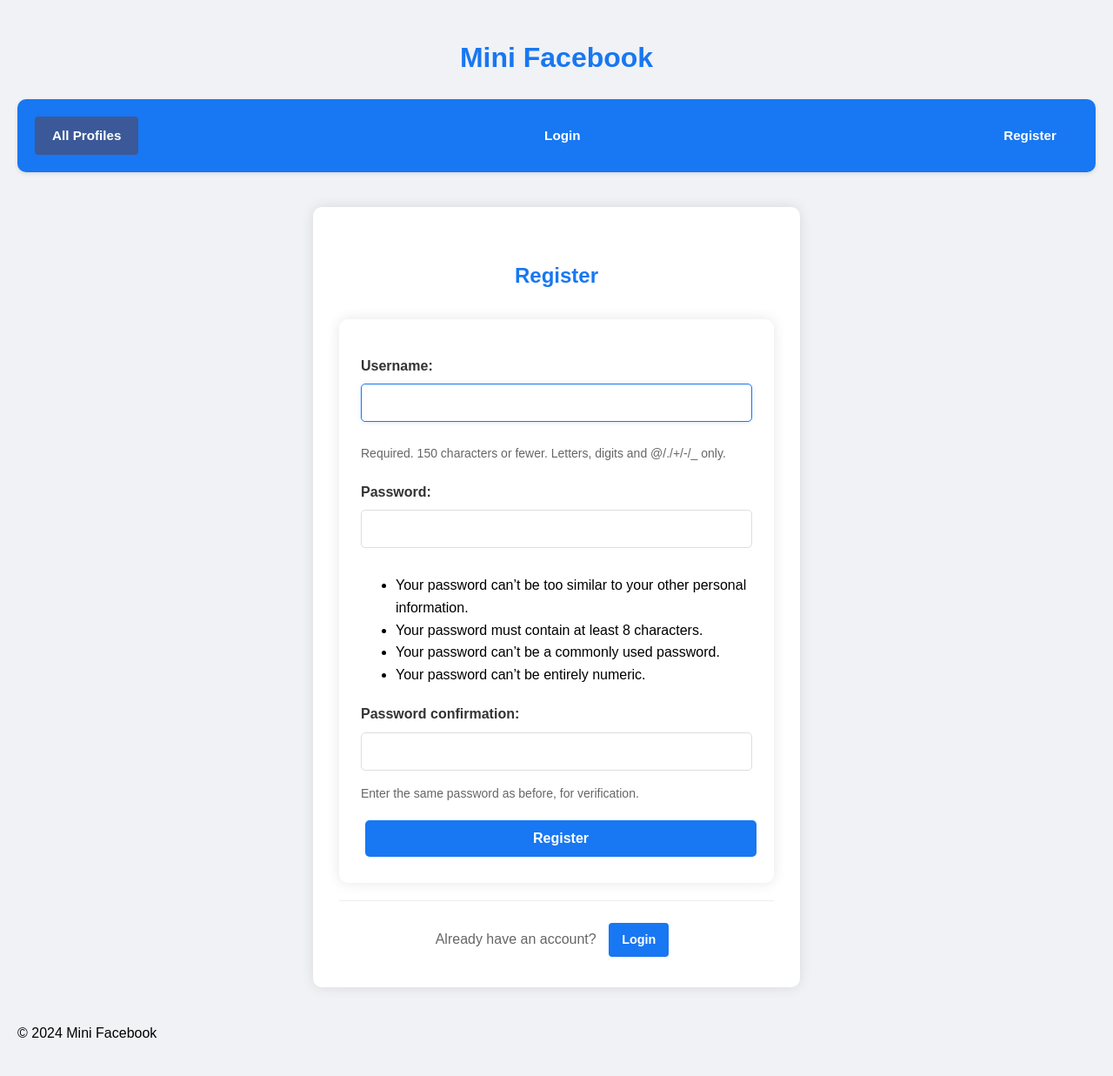
After one commit to ame0101/cs412, a Django app: page /mini_fb/register/ in a window 1280 px wide. The commit adds this page. Shown: the whole page at 87% size. Run offline with Django 5.2, Linux system fonts and the light colour scheme.

Commit message:
Updated Mini FB

```diff
--- a/cs412/urls.py
+++ b/cs412/urls.py
@@ -30,6 +30,7 @@ urlpatterns = [
     path("admin/", admin.site.urls),
     path("restaurant/", include('restaurant.urls')),
     path('mini_fb/', include('mini_fb.urls')),
+    path('', include('mini_fb.urls')),
 
     path('', views.main_view, name='home'),
 
--- a/mini_fb/forms.py
+++ b/mini_fb/forms.py
@@ -1,5 +1,6 @@
 from django import forms
 from .models import Profile, StatusMessage
+from django.contrib.auth.forms import UserCreationForm
 
 class CreateProfileForm(forms.ModelForm):
     class Meta:
@@ -25,3 +26,8 @@ class UpdateStatusMessageForm(forms.ModelForm):
     class Meta:
         model = StatusMessage
         fields = ['message']
+
+class CreateProfileForm(forms.ModelForm):
+    class Meta:
+        model = Profile
+        fields = ['first_name', 'last_name', 'city', 'profile_image_url', 'email_address']
--- a/mini_fb/static/mini_fb/styles.css
+++ b/mini_fb/static/mini_fb/styles.css
@@ -1,4 +1,4 @@
-/* mini_fb/static/mini_fb/css/styles.css */
+
 
 body {
     font-family: Arial, sans-serif;
@@ -148,13 +148,14 @@ form button[type="submit"]:hover {
     font-size: 0.85em;
     color: #888;
 }
-
 nav {
     background-color: #1877f2;
     padding: 15px;
     margin-bottom: 25px;
-    border-radius: 5px;
+    border-radius: 10px;
+    box-shadow: 0 2px 4px rgba(0,0,0,0.1);
 }
+
 
 nav ul {
     list-style-type: none;
@@ -193,8 +194,31 @@ nav ul li a:hover {
     font-size: 1em;
 }
 
-.button:hover {
-    background-color: #166fe5;
+.button,
+.button-all-profiles,
+.button-create-profile,
+.button-update-profile,
+.button-logout {
+    display: inline-block;
+    padding: 12px 24px;
+    border-radius: 6px;
+    font-weight: 600;
+    text-decoration: none;
+    text-align: center;
+    transition: all 0.2s ease;
+    border: none;
+    cursor: pointer;
+    font-size: 0.95em;
+    background-color: rgba(255, 255, 255, 0.1);
+    color: white;
+}
+
+.button:hover,
+.button-all-profiles:hover,
+.button-create-profile:hover,
+.button-update-profile:hover {
+    background-color: rgba(255, 255, 255, 0.2);
+    transform: translateY(-1px);
 }
 
 .back-button {
@@ -239,11 +263,18 @@ nav ul li a:hover {
 
 .button-container {
     display: flex;
-    justify-content: center;
+    justify-content: space-between;
+    align-items: center;
     flex-wrap: wrap;
-    margin: 20px 0;
+    gap: 10px;
 }
 
+.button-container form {
+    margin: 0;
+    padding: 0;
+    background: none;
+    box-shadow: none;
+}
 .status-actions {
     display: flex;
     justify-content: flex-end;
@@ -311,7 +342,6 @@ nav ul li a:hover {
     margin-top: 10px;
 }
 
-
 .friends-list {
     list-style-type: none;
     padding: 0;
@@ -340,13 +370,10 @@ nav ul li a:hover {
     border: 2px solid #1877f2;
 }
 
-
-
 .friends-list a:hover {
     color: white;
     text-decoration: none;
 }
-
 
 .friends-list a {
     color: #1877f2;
@@ -371,9 +398,6 @@ nav ul li a:hover {
     color: white;
 }
 
-
-
-
 .friends-list a:not(.button-add-friend) {
     color: #1877f2;
     text-decoration: none;
@@ -396,3 +420,222 @@ nav ul li a:hover {
     background-color: #005f6a;
     color: white;
 }
+
+
+.button {
+    display: inline-block;
+    padding: 10px 20px;
+    margin-right: 10px;
+    background-color: #3b5998;
+    color: white;
+    text-decoration: none;
+    border-radius: 4px;
+}
+
+.button:hover {
+    background-color: #2d4373;
+}
+
+
+form {
+    margin-bottom: 20px;
+}
+
+label {
+    display: block;
+    margin-bottom: 5px;
+}
+
+input[type="text"],
+input[type="email"],
+input[type="password"],
+textarea {
+    width: 100%;
+    padding: 10px;
+    margin-bottom: 10px;
+    border: 1px solid #ccc;
+    border-radius: 4px;
+}
+
+button[type="submit"] {
+    padding: 10px 20px;
+    background-color: #3b5998;
+    color: white;
+    border: none;
+    border-radius: 4px;
+    cursor: pointer;
+}
+
+button[type="submit"]:hover {
+    background-color: #2d4373;
+}
+
+
+.profile-container {
+    margin-bottom: 20px;
+}
+
+.profile-image img {
+    max-width: 200px;
+    max-height: 200px;
+    border-radius: 50%;
+}
+
+.profile-details {
+    margin-top: 10px;
+}
+
+
+.status-message {
+    margin-bottom: 20px;
+    padding: 10px;
+    background-color: #f2f2f2;
+    border-radius: 4px;
+}
+
+.status-image {
+    max-width: 100%;
+    margin-top: 10px;
+}
+
+
+.friends-list {
+    list-style-type: none;
+    padding: 0;
+}
+
+.friends-list li {
+    margin-bottom: 10px;
+}
+
+
+.news-feed {
+    list-style-type: none;
+    padding: 0;
+}
+
+.news-feed-item {
+    margin-bottom: 20px;
+    padding: 10px;
+    background-color: #f2f2f2;
+    border-radius: 4px;
+}
+
+.news-feed-image {
+    max-width: 100%;
+    margin-top: 10px;
+}
+.button-login,
+.button-register {
+    background-color: #1877f2;
+    color: white;
+    padding: 10px 20px;
+    border-radius: 4px;
+    text-decoration: none;
+    transition: background-color 0.3s;
+}
+
+.button-login:hover,
+.button-register:hover {
+    background-color: #166fe5;
+}
+
+.button-logout {
+    background-color: #f8f9fa;
+    color: #1877f2;
+    padding: 10px 20px;
+}
+
+.button-logout:hover {
+    background-color: #e9ecef;
+    color: #1877f2;
+}
+
+
+.form-container {
+    max-width: 500px;
+    margin: 40px auto;
+    padding: 30px;
+    background-color: white;
+    border-radius: 10px;
+    box-shadow: 0 0 15px rgba(0,0,0,0.1);
+}
+
+.form-title {
+    text-align: center;
+    color: #1877f2;
+    margin-bottom: 30px;
+}
+
+.registration-form {
+    margin: 0;
+}
+
+.registration-form p {
+    margin-bottom: 20px;
+}
+
+.registration-form label {
+    display: block;
+    margin-bottom: 8px;
+    font-weight: bold;
+    color: #333;
+}
+
+.registration-form input[type="text"],
+.registration-form input[type="password"] {
+    width: 100%;
+    padding: 12px;
+    border: 1px solid #ddd;
+    border-radius: 5px;
+    font-size: 16px;
+    box-sizing: border-box;
+}
+
+.registration-form input[type="text"]:focus,
+.registration-form input[type="password"]:focus {
+    border-color: #1877f2;
+    outline: none;
+    box-shadow: 0 0 5px rgba(24, 119, 242, 0.2);
+}
+
+.registration-form ul.errorlist {
+    color: #dc3545;
+    padding-left: 0;
+    list-style: none;
+    font-size: 14px;
+    margin-top: 5px;
+}
+
+.registration-form .helptext {
+    color: #666;
+    font-size: 14px;
+    margin-top: 5px;
+    display: block;
+}
+
+.form-footer {
+    margin-top: 20px;
+    text-align: center;
+    padding-top: 20px;
+    border-top: 1px solid #eee;
+}
+
+.form-footer p {
+    margin: 0;
+    color: #666;
+}
+
+.form-footer .button-login {
+    margin-left: 10px;
+    font-size: 0.9em;
+    padding: 8px 15px;
+}
+
+.registration-form .button-register {
+    width: 100%;
+    padding: 12px;
+    font-size: 16px;
+    font-weight: bold;
+    margin-top: 10px;
+}
--- a/mini_fb/templates/mini_fb/base.html
+++ b/mini_fb/templates/mini_fb/base.html
@@ -14,14 +14,25 @@
         <nav>
             <div class="button-container">
                 <a href="{% url 'show_all_profiles' %}" class="button button-all-profiles">All Profiles</a>
-                <a href="{% url 'create_profile' %}" class="button button-create-profile">Create New Profile</a>
 
-                {% if profile %}
-                    <a href="{% url 'update_profile' profile.pk %}" class="button button-update-profile">Update Profile</a>
+                {% if request.user.is_authenticated %}
+                    {% if request.user.profile %}
+                    <a href="{% url 'create_profile' %}" class="button button-create-profile">Create New Profile</a>
+                    <a href="{% url 'update_profile' %}" class="button button-update-profile">Update Profile</a>
+                    {% else %}
+                        <a href="{% url 'create_profile' %}" class="button button-create-profile">Create Profile</a>
+                    {% endif %}
+                    <form method="post" action="{% url 'logout' %}">
+                        {% csrf_token %}
+                        <input type="submit" value="Logout" class="button button-logout">
+                    </form>
+                {% else %}
+                    <a href="{% url 'login' %}" class="button button-login">Login</a>
+                    <a href="{% url 'register' %}" class="button button-register">Register</a>
                 {% endif %}
-            </div>
 
 
+            </div>
         </nav>
     </header>
 
--- a/mini_fb/templates/mini_fb/create_profile_form.html
+++ b/mini_fb/templates/mini_fb/create_profile_form.html
@@ -4,9 +4,10 @@
 <h2>Create New Profile</h2>
 <form method="POST">
     {% csrf_token %}
+    <h3>User Registration</h3>
+    {{ user_form.as_p }}
+    <h3>Profile Information</h3>
     {{ form.as_p }}
-    <label for="id_email_address">Email Address:</label>
-    <input type="email" name="email_address" id="id_email_address" required>
     <button type="submit">Create Profile</button>
 </form>
 {% endblock %}
--- a/mini_fb/templates/mini_fb/friend_suggestions.html
+++ b/mini_fb/templates/mini_fb/friend_suggestions.html
@@ -9,7 +9,8 @@
                 <a href="{% url 'show_profile' suggestion.pk %}">
                     {{ suggestion.first_name }} {{ suggestion.last_name }}
                 </a>
-                <a href="{% url 'add_friend' profile.pk suggestion.pk %}" class="button button-add-friend">Add Friend</a>
+                <a href="{% url 'add_friend' suggestion.pk %}" class="button button-add-friend">Add Friend</a>
+
             </li>
         {% endfor %}
     </ul>
--- /dev/null
+++ b/mini_fb/templates/mini_fb/register.html
@@ -0,0 +1,15 @@
+{% extends 'mini_fb/base.html' %}
+
+{% block content %}
+<div class="form-container">
+    <h2 class="form-title">Register</h2>
+    <form method="post" action="{% url 'register' %}" class="registration-form">
+        {% csrf_token %}
+        {{ form.as_p }}
+        <button type="submit" class="button button-register">Register</button>
+    </form>
+    <div class="form-footer">
+        <p>Already have an account? <a href="{% url 'login' %}" class="button button-login">Login</a></p>
+    </div>
+</div>
+{% endblock %}
--- a/mini_fb/urls.py
+++ b/mini_fb/urls.py
@@ -1,4 +1,5 @@
 from django.urls import path
+from django.contrib.auth import views as auth_views
 from .views import (
     ShowAllProfilesView,
     ShowProfilePageView,
@@ -10,20 +11,24 @@ from .views import (
     ShowNewsFeedView,
     CreateFriendView,
     DeleteProfileView,
-    ShowFriendSuggestionsView
+    ShowFriendSuggestionsView,
+    RegistrationView
 )
 
 urlpatterns = [
     path('', ShowAllProfilesView.as_view(), name='show_all_profiles'),
-    path('profile/create/', CreateProfileView.as_view(), name='create_profile'),
-    path('profile/<int:pk>/', ShowProfilePageView.as_view(), name='show_profile'),
-    path('profile/<int:pk>/update/', UpdateProfileView.as_view(), name='update_profile'),
-    path('profile/<int:pk>/create_status/', CreateStatusMessageView.as_view(), name='create_status'),
-    path('profile/<int:pk>/news_feed/', ShowNewsFeedView.as_view(), name='news_feed'),
+path('profile/create/', CreateProfileView.as_view(), name='create_profile'),    path('profile/<int:pk>/', ShowProfilePageView.as_view(), name='show_profile'),
+    path('profile/update/', UpdateProfileView.as_view(), name='update_profile'),
+    path('profile/create_status/', CreateStatusMessageView.as_view(), name='create_status'),
+    path('profile/news_feed/', ShowNewsFeedView.as_view(), name='news_feed'),
     path('status/<int:pk>/update/', UpdateStatusMessageView.as_view(), name='update_status'),
     path('status/<int:pk>/delete/', DeleteStatusMessageView.as_view(), name='delete_status'),
-    path('profile/<int:pk>/add_friend/<int:other_pk>/', CreateFriendView.as_view(), name='add_friend'),
+    path('profile/add_friend/<int:other_pk>/', CreateFriendView.as_view(), name='add_friend'),
     path('profile/<int:pk>/delete/', DeleteProfileView.as_view(), name='delete_profile'),
-    path('profile/<int:pk>/friend_suggestions/', ShowFriendSuggestionsView.as_view(), name='friend_suggestions'),
+    path('profile/friend_suggestions/', ShowFriendSuggestionsView.as_view(), name='friend_suggestions'),
 
+path('login/', auth_views.LoginView.as_view(template_name='mini_fb/login.html'), name='login'),
+
+path('mini_fb/login/', auth_views.LoginView.as_view(template_name='mini_fb/login.html'), name='login'),    path('logout/', auth_views.LogoutView.as_view(template_name='mini_fb/logged_out.html'), name='logout'),
+    path('register/', RegistrationView.as_view(), name='register'),
 ]
--- a/mini_fb/views.py
+++ b/mini_fb/views.py
@@ -1,18 +1,23 @@
 from django.views.generic import ListView, DetailView, CreateView, UpdateView, DeleteView
 from django.urls import reverse
+from django.contrib.auth import login
+from django.contrib.auth.forms import UserCreationForm
+from django.views.generic.edit import CreateView
 from django.views import View
 from django.shortcuts import get_object_or_404, redirect
 from django.contrib import messages
 from .models import Profile, StatusMessage, Image, Friend
 from .forms import CreateProfileForm, CreateStatusMessageForm, UpdateProfileForm, UpdateStatusMessageForm
 
+from django.contrib.auth.mixins import LoginRequiredMixin
 
-
-
-class ShowFriendSuggestionsView(DetailView):
+class ShowFriendSuggestionsView(LoginRequiredMixin, DetailView):
     model = Profile
     template_name = 'friend_suggestions.html'
     context_object_name = 'profile'
+
+    def get_object(self, queryset=None):
+        return self.request.user.profile
 
     def get_context_data(self, **kwargs):
         context = super().get_context_data(**kwargs)
@@ -20,6 +25,7 @@ class ShowFriendSuggestionsView(DetailView):
         suggestions = profile.get_friend_suggestions()
         context['suggestions'] = suggestions
         return context
+
 class ShowAllProfilesView(ListView):
     model = Profile
     template_name = 'mini_fb/show_all_profiles.html'
@@ -38,24 +44,36 @@ class ShowProfilePageView(DetailView):
         context['news_feed'] = profile.get_news_feed()
         return context
 
-
-class CreateProfileView(CreateView):
+class CreateProfileView(LoginRequiredMixin, CreateView):
     model = Profile
     form_class = CreateProfileForm
     template_name = 'mini_fb/create_profile_form.html'
 
+    def form_valid(self, form):
+        form.instance.user = self.request.user
+        return super().form_valid(form)
+
     def get_success_url(self):
         return reverse('show_profile', kwargs={'pk': self.object.pk})
 
-class UpdateProfileView(UpdateView):
+
+class UpdateProfileView(LoginRequiredMixin, UpdateView):
     model = Profile
     form_class = UpdateProfileForm
     template_name = 'mini_fb/update_profile_form.html'
 
+    def get_object(self, queryset=None):
+        return self.request.user.profile
+
+    def dispatch(self, request, *args, **kwargs):
+        if not request.user.is_authenticated:
+            return redirect('login')
+        return super().dispatch(request, *args, **kwargs)
+
     def get_success_url(self):
         return reverse('show_profile', kwargs={'pk': self.object.pk})
 
-class DeleteProfileView(DeleteView):
+class DeleteProfileView(LoginRequiredMixin, DeleteView):
     model = Profile
     template_name = 'mini_fb/delete_profile_form.html'
     context_object_name = 'profile'
@@ -64,19 +82,27 @@ class DeleteProfileView(DeleteView):
         messages.success(self.request, "Profile deleted successfully.")
         return reverse('show_all_profiles')
 
-class CreateStatusMessageView(CreateView):
+class CreateStatusMessageView(LoginRequiredMixin, CreateView):
     model = StatusMessage
     form_class = CreateStatusMessageForm
     template_name = 'mini_fb/create_status_form.html'
 
+    def get_object(self, queryset=None):
+        return self.request.user.profile
+
+    def dispatch(self, request, *args, **kwargs):
+        if not request.user.is_authenticated:
+            return redirect('login')
+        return super().dispatch(request, *args, **kwargs)
+
     def get_context_data(self, **kwargs):
         context = super().get_context_data(**kwargs)
-        profile = get_object_or_404(Profile, pk=self.kwargs['pk'])
+        profile = self.get_object()
         context['profile'] = profile
         return context
 
     def form_valid(self, form):
-        profile = get_object_or_404(Profile, pk=self.kwargs['pk'])
+        profile = self.get_object()
         form.instance.profile = profile
         response = super().form_valid(form)
 
@@ -91,38 +117,57 @@ class CreateStatusMessageView(CreateView):
         return response
 
     def get_success_url(self):
-        return reverse('show_profile', kwargs={'pk': self.kwargs['pk']})
+        return reverse('show_profile', kwargs={'pk': self.object.pk})
 
-class UpdateStatusMessageView(UpdateView):
+class UpdateStatusMessageView(LoginRequiredMixin, UpdateView):
     model = StatusMessage
     form_class = UpdateStatusMessageForm
     template_name = 'mini_fb/update_status_form.html'
     context_object_name = 'status_message'
 
+    def dispatch(self, request, *args, **kwargs):
+        if not request.user.is_authenticated:
+            return redirect('login')
+        return super().dispatch(request, *args, **kwargs)
+
     def get_success_url(self):
         messages.success(self.request, "Status message updated successfully.")
         return reverse('show_profile', kwargs={'pk': self.object.profile.pk})
 
-class DeleteStatusMessageView(DeleteView):
+class DeleteStatusMessageView(LoginRequiredMixin, DeleteView):
     model = StatusMessage
     template_name = 'mini_fb/delete_status_form.html'
     context_object_name = 'status_message'
+
+    def dispatch(self, request, *args, **kwargs):
+        if not request.user.is_authenticated:
+            return redirect('login')
+        return super().dispatch(request, *args, **kwargs)
 
     def get_success_url(self):
         messages.success(self.request, "Status message deleted successfully.")
         return reverse('show_profile', kwargs={'pk': self.object.profile.pk})
 
 
+class CreateFriendView(LoginRequiredMixin, View):
+    def dispatch(self, request, *args, **kwargs):
+        if not request.user.is_authenticated:
+            return redirect('login')
+        return super().dispatch(request, *args, **kwargs)
 
+    def get(self, request, other_pk, *args, **kwargs):
+        try:
+            profile = request.user.profile
+        except (Profile.DoesNotExist, AttributeError):
 
-class CreateFriendView(View):
-    def get(self, request, pk, other_pk, *args, **kwargs):
-        profile = get_object_or_404(Profile, pk=pk)
+            messages.error(request, "You need to create a profile before adding friends.")
+            return redirect('create_profile')
+
         other_profile = get_object_or_404(Profile, pk=other_pk)
 
         if profile == other_profile:
             messages.error(request, "You cannot add yourself as a friend.")
-            return redirect('show_profile', pk=pk)
+            return redirect('show_profile', pk=profile.pk)
 
         friendship_exists = Friend.objects.filter(
             profile1=profile, profile2=other_profile
@@ -132,20 +177,37 @@ class CreateFriendView(View):
 
         if friendship_exists:
             messages.warning(request, "You are already friends with this profile.")
-            return redirect('show_profile', pk=pk)
+            return redirect('show_profile', pk=profile.pk)
 
         Friend.objects.create(profile1=profile, profile2=other_profile)
         messages.success(request, f"You are now friends with {other_profile.first_name} {other_profile.last_name}.")
-        return redirect('show_profile', pk=pk)
+        return redirect('show_profile', pk=profile.pk)
 
 
-class ShowNewsFeedView(DetailView):
+class ShowNewsFeedView(LoginRequiredMixin, DetailView):
     model = Profile
     template_name = 'mini_fb/news_feed.html'
     context_object_name = 'profile'
+
+    def get_object(self, queryset=None):
+        return self.request.user.profile
+
+    def dispatch(self, request, *args, **kwargs):
+        if not request.user.is_authenticated:
+            return redirect('login')
+        return super().dispatch(request, *args, **kwargs)
 
     def get_context_data(self, **kwargs):
         context = super().get_context_data(**kwargs)
         profile = self.get_object()
         context['news_feed'] = profile.get_news_feed()
         return context
+
+class RegistrationView(CreateView):
+    form_class = UserCreationForm
+    template_name = 'mini_fb/register.html'
+
+    def form_valid(self, form):
+        user = form.save()
+        login(self.request, user)
+        return redirect('create_profile')
```
Also changed, not shown: mini_fb/models.py (+6 -4 lines), mini_fb/templates/mini_fb/logged_out.html (added, +10 -0 lines), mini_fb/templates/mini_fb/login.html (added, +11 -0 lines), mini_fb/templates/mini_fb/show_profile.html (+6 -2 lines), db.sqlite3, media/images/Screenshot_2024-10-03_at_12.26.46AM.png (added), mini_fb/migrations/0008_remove_profile_profile_image_profile_user.py (added), mini_fb/migrations/0009_alter_profile_user.py (added).
